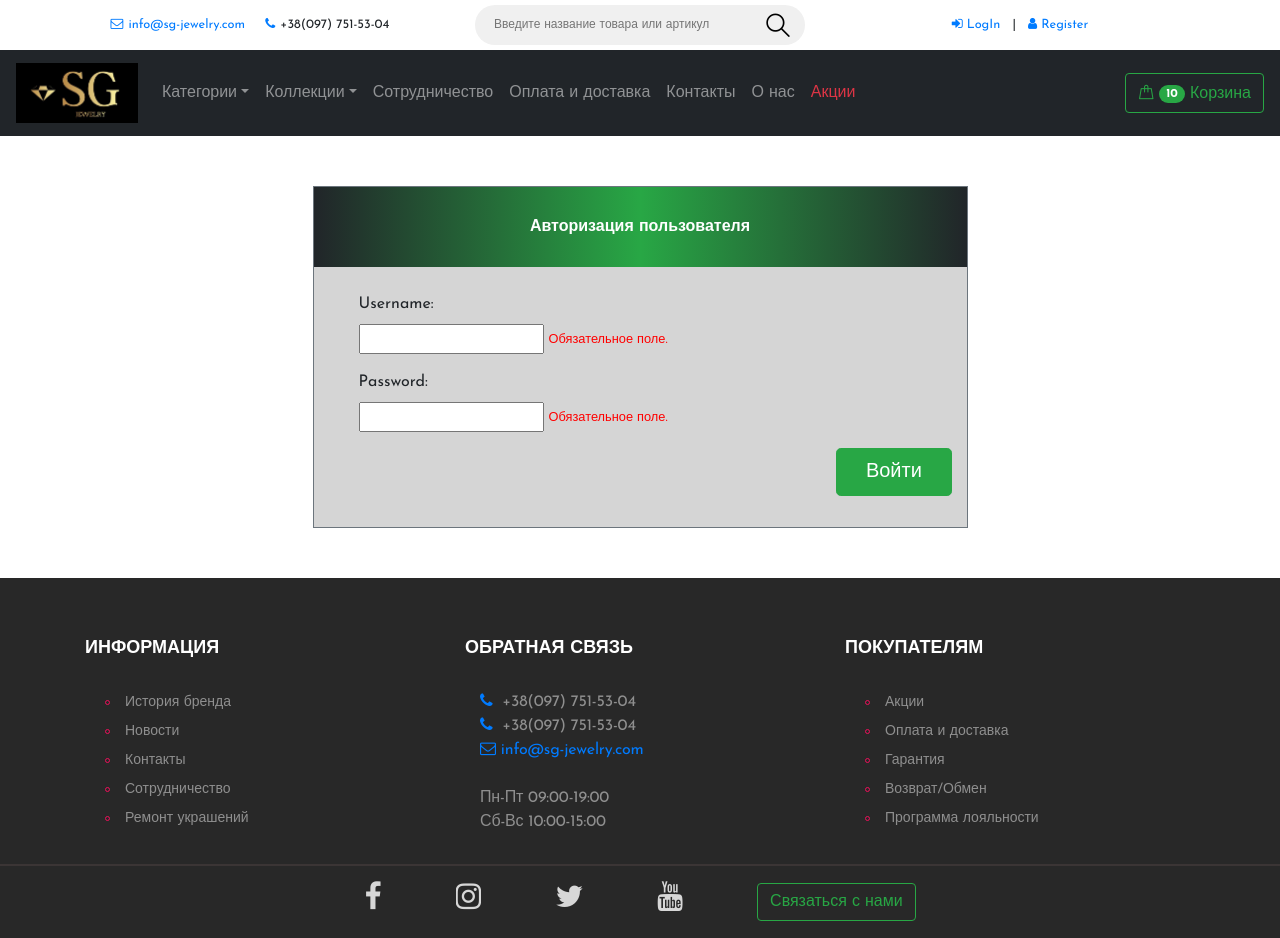
After one commit to Masergik/djangolearning, a Django app: page /login/ in a window 1280 px wide. The commit adds this page. Run offline with Django 3.2, Linux system fonts and the light colour scheme; some libraries are stand-ins or nearby versions.

Commit message:
add login/logout/registration for users.

```diff
--- a/jewelry_store/core/admin.py
+++ b/jewelry_store/core/admin.py
@@ -12,6 +12,7 @@ class MyUserAdmin(UserAdmin):
         (_('Permissions'), {'fields': ('is_active', 'is_staff', 'is_superuser',
                                        'groups', 'user_permissions')}),
         (_('Important dates'), {'fields': ('last_login', 'date_joined')}),
+        (_('Wishlist'), {'fields': ('wishlist',)}),
     )
 
 
--- a/jewelry_store/core/forms.py
+++ b/jewelry_store/core/forms.py
@@ -1,6 +1,9 @@
 from django import forms
+from django.contrib.auth.forms import UserCreationForm
+from django.utils.translation import ugettext_lazy as _
+from store.models import Collection, Category, Product
 
-from store.models import Collection, Category, Product
+from core.models import MyUser
 
 
 class ContactUsForm(forms.Form):
@@ -11,6 +14,25 @@ class ContactUsForm(forms.Form):
     message = forms.CharField(widget=forms.widgets.Textarea(
         attrs={'class': "form-control", 'rows': 7, 'data-form-field': "Message"}
     ), required=True)
+
+
+class LoginForm(forms.Form):
+    username = forms.CharField()
+    password = forms.CharField(widget=forms.PasswordInput)
+
+
+class RegistrationForm(UserCreationForm):
+    email = forms.EmailField(required=True)
+
+    class Meta:
+        model = MyUser
+        fields = (
+            'username', 'first_name', 'last_name', 'email', 'phone', 'city', 'password1', 'password2'
+        )
+        labels = {
+            'phone': _('Телефон'),
+            'city': _('Город'),
+        }
 
 
 class AddProductForm(forms.Form):
--- a/jewelry_store/core/models.py
+++ b/jewelry_store/core/models.py
@@ -15,3 +15,7 @@ class ImageBox(models.Model):
 class MyUser(AbstractUser):
     phone = models.CharField(max_length=255, null=True)
     city = models.CharField(max_length=255, blank=True, null=True)
+    wishlist = models.ManyToManyField('store.Product', blank=True)
+
+    def __str__(self):
+        return self.username
--- a/jewelry_store/core/static/css/style.css
+++ b/jewelry_store/core/static/css/style.css
@@ -435,3 +435,29 @@ html, body {
 /* ----------------
   END product.html
 ---------------------*/
+
+/* ----------------
+  registration.html
+---------------------*/
+.note
+{
+    margin-left: -15px;
+    margin-right: -15px;
+    margin-bottom: 25px;
+    text-align: center;
+    height: 80px;
+    background: -webkit-linear-gradient(left, #212529, #28a745, #212529);
+    color: #fff;
+    font-weight: bold;
+    line-height: 80px;
+}
+.form-content
+{
+    padding: 10px 10px 10px 10px;
+    border: 1px solid #ced4da;
+    margin-bottom: 2%;
+}
+
+/* ----------------
+  END registration.html
+---------------------*/
--- a/jewelry_store/core/templates/base.html
+++ b/jewelry_store/core/templates/base.html
@@ -27,21 +27,26 @@
       <div class="container">
         <div class="row">
           <div class="col-lg-4">
-            <div class="header-contact">
+            <div class="header-contact text-center">
               <p><a href="mailto:info@sg-jewelry.com"> <i class="fa fa-envelope-o text-primary"></i>info@sg-jewelry.com</a>
                 &nbsp; &nbsp; <i class="fa fa-phone text-primary"></i>+38(097) 751-53-04</p>
             </div>
           </div>
-          <div class="col-lg-5">
+          <div class="col-lg-4">
             <form class="header-search">
               <input type="search" placeholder="Введите название товара или артикул" class="header-search-text">
               <button type="submit"><i class="flaticon-search"></i></button>
             </form>
           </div>
-          <div class="col-lg-3 user-panel">
-            <div class="profile">
-              <a href="#" class="login"><i class="fa fa-sign-in"></i> <span class="d-none d-md-inline">Login</span></a> &nbsp; | &nbsp;
-              <a href="#" class="login"> <i class="fa fa-user"></i> <span class="d-none d-md-inline">Register</span></a>
+          <div class="col-lg-4 user-panel">
+            <div class="profile text-center">
+              {% if request.user.is_authenticated %}
+                <a href="#" class="login"> <i class="fa fa-user"></i> <span class="d-none d-md-inline">Личный кабинет ({{ request.user }})</span></a> &nbsp; | &nbsp;
+                <a href="{% url 'core:logout' %}" class="logout"><i class="fa fa-sign-out"></i> <span class="d-none d-md-inline">LogOut</span></a>
+              {% else %}
+                <a href="/login/" class="login"><i class="fa fa-sign-in"></i> <span class="d-none d-md-inline">LogIn</span></a> &nbsp; | &nbsp;
+                <a href="/registration/" class="registration"> <i class="fa fa-user"></i> <span class="d-none d-md-inline">Register</span></a>
+              {% endif %}
             </div>
           </div>
         </div>
--- /dev/null
+++ b/jewelry_store/core/templates/core/login.html
@@ -0,0 +1,38 @@
+{% extends 'base.html' %}
+{% load static %}
+
+{% block title %}
+  LogIn
+{% endblock title %}
+
+{% block content %}
+<div class="row justify-content-center">
+  <div class="media-container-column col-lg-6 border border-secondary" data-form-type="formoid" style="margin: 50px; padding-bottom: 15px; background-color: #d5d5d5">
+    <form method="post">
+      {% csrf_token %}
+      <div class="note">
+        <p>Авторизация пользователя</p>
+      </div>
+      <div>
+        <div class="form-group" style="padding-left: 30px;">
+          <form method="post">
+            {% csrf_token %}
+            {% for field in form %}
+            <p>
+              {{ field.label_tag }} <br>
+              {{ field }}
+              {% for error in field.errors %}
+                <small style="color: red">{{ error }}</small>
+              {% endfor %}
+            </p>
+            {% endfor %}
+            <div class="form-actions text-right">
+              <button type="submit" class="btn btn-lg btn-success">&nbsp; Войти &nbsp;</button>
+            </div>
+          </form>
+        </div>
+      </div>
+    </form>
+  </div>
+</div>
+{% endblock content %}
--- a/jewelry_store/core/urls.py
+++ b/jewelry_store/core/urls.py
@@ -1,19 +1,24 @@
 from django.conf import settings
 from django.conf.urls.static import static
-from django.urls import path
+from django.urls import path, include
 from django.views.generic import TemplateView
-from core.views import HomeView, DeliveryView, IndexView, ContactUsView
+from core.views import IndexView, ContactUsView, RegistrationView, LoginView
 
-from core.views import AddProductView
+from core.views import AddProductView, HomeView, DeliveryView
 from core import views
 
+
 urlpatterns = [
-    # path('', views.index, name='index'),
+    path('', IndexView.as_view(), name='index_class'),
+    path('contact-us/', ContactUsView.as_view(), name='contact_us'),
     path('email-sent/', ContactUsView.as_view(template_name='core/email-sent.html')),
-    path('', IndexView.as_view(), name='index_class'),
+    path('login/', LoginView.as_view(), name='login'),
+    path('logout/', views.logout_view, name='logout'),
+    path('registration/', RegistrationView.as_view(), name='registration'),
+    path('accounts/', include('django.contrib.auth.urls')),
+
     path('contact/', TemplateView.as_view(template_name='core/contact.html')),
     # path('', HomeView.as_view(), name='homeview'),
     path('delivery/', DeliveryView.as_view(), name='deliveryview'),
     path('add-product/', AddProductView.as_view()),
-    path('contact-us/', ContactUsView.as_view(), name='contact_us')
 ] + static(settings.MEDIA_URL, document_root=settings.MEDIA_ROOT)
--- a/jewelry_store/core/views.py
+++ b/jewelry_store/core/views.py
@@ -1,12 +1,13 @@
 # from django.db.models import Q
+from django.contrib.auth import authenticate, login, logout
 from django.core.mail import send_mail
+from django.http import HttpResponseRedirect
 from django.shortcuts import render
 from django.views import View
 from django.views.generic import TemplateView, ListView, FormView
 
-from core.forms import AddProductForm, ContactUsForm
+from core.forms import AddProductForm, ContactUsForm, RegistrationForm, LoginForm
 from store.models import Product, ProductImage
-
 
 # def index(request):
 #     products_images = ProductImage.objects.filter(is_active=True, is_main_img=True)
@@ -58,6 +59,57 @@ class ContactUsView(FormView):
         return super(ContactUsView, self).form_valid(form)
 
 
+class LoginView(View):
+    template_name = 'core/login.html'
+
+    def get(self, request, *args, **kwargs):
+        form = LoginForm(request.POST)
+        context = {'form': form}
+        return render(self.request, self.template_name, context)
+
+    def post(self, request, *args, **kwargs):
+        form = LoginForm(request.POST)
+        if form.is_valid():
+            username = form.cleaned_data['username']
+            password = form.cleaned_data['password']
+            user = authenticate(username=username, password=password)
+            if user:
+                login(self.request, user)
+            return HttpResponseRedirect('/')
+        context = {'form': form}
+        return render(self.request, self.template_name, context)
+
+
+def logout_view(request):
+    logout(request)
+    return render(request, 'core/logout.html')
+
+
+class RegistrationView(View):
+    template_name = 'core/registration.html'
+
+    def get(self, request, *args, **kwargs):
+        form = RegistrationForm(request.POST)
+        context = {'form': form}
+        return render(self.request, self.template_name, context)
+
+    def post(self, request, *args, **kwargs):
+        form = RegistrationForm(request.POST)
+        if form.is_valid():
+            new_user = form.save(commit=False)
+            username = form.cleaned_data['username']
+            password = form.cleaned_data['password1']
+            first_name = form.cleaned_data['first_name']
+            last_name = form.cleaned_data['last_name']
+            email = form.cleaned_data['email']
+            phone = form.cleaned_data['phone']
+            city = form.cleaned_data['city']
+            new_user.save()
+            return HttpResponseRedirect('/')
+        context = {'form': form}
+        return render(self.request, self.template_name, context)
+
+
 class CategoryView(ListView):
     template_name = 'core/category.html'
     model = Product
--- a/jewelry_store/store/models.py
+++ b/jewelry_store/store/models.py
@@ -45,6 +45,7 @@ class Product(models.Model):
     category = models.ForeignKey('store.Category', on_delete=models.CASCADE)
     is_active = models.BooleanField(default=True)
     sale_percent = models.ForeignKey('store.Sale', on_delete=models.SET_NULL, null=True)
+    user_wishlist = models.ManyToManyField('core.MyUser', blank=True)
 
     def __str__(self):
         return "%s, арт. %s" % (self.name, self.vendor_code)
```
Also changed, not shown: jewelry_store/core/templates/core/logout.html (added, +18 -0 lines), jewelry_store/core/templates/core/registration.html (added, +38 -0 lines), jewelry_store/jewelry_store/settings.py (+3 -5 lines), jewelry_store/core/migrations/0002_myuser_wishlist.py (added), jewelry_store/core/migrations/0003_auto_20190308_0944.py (added), jewelry_store/db.sqlite3, jewelry_store/store/migrations/0010_product_user_wishlist.py (added), jewelry_store/store/migrations/0011_auto_20190308_0944.py (added).
